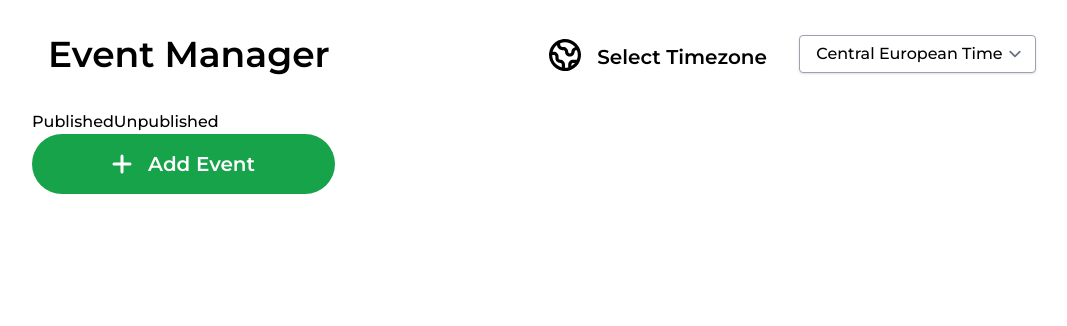
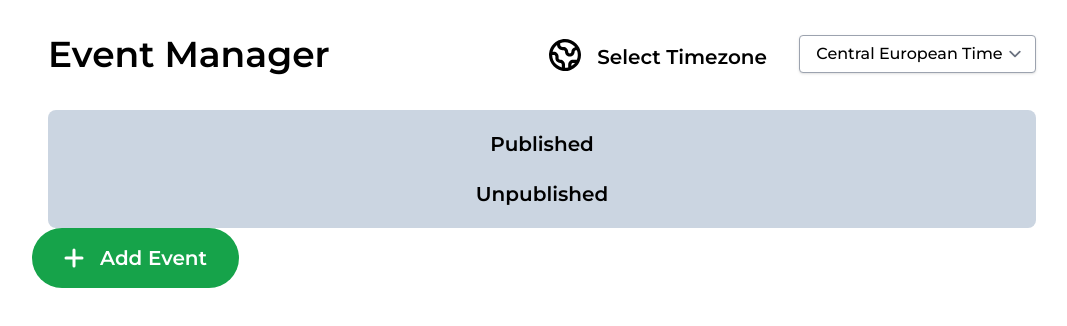
Before and after one commit to TyomaDW/practice, a React (Create React App) app: page / in a window 1280 px wide. Shown: the top 326 px of the page, without its empty margins (98-1165 px from the left). Built offline with nearby package versions, Linux system fonts and the light colour scheme.

Commit message:
Update ButonsRow.js

```diff
--- a/src/Components/ButonsRow.js
+++ b/src/Components/ButonsRow.js
@@ -4,18 +4,26 @@ import add from "./Icons/add.svg";
 export default function ButonsRow() {
   return (
     <div className="container mx-auto">
-      <div className="">
-        <button type="button" className="rounded-full">
-          Published
-        </button>
-        <button type="button" className="rounded-full">
-          Unpublished
-        </button>
+      <div className="px-4">
+        <div className="flex flex-col bg-slate-300 rounded-lg px-4">
+          <button
+            type="button"
+            class="active:text-white active:bg-blue-600 font-semibold rounded-full text-xl py-2 text-center mb-1.5 mt-3"
+          >
+            Published
+          </button>
+          <button
+            type="button"
+            class="active:text-white active:bg-blue-600 font-semibold rounded-full text-xl py-2 text-center mb-3"
+          >
+            Unpublished
+          </button>
+        </div>
       </div>
       <div className="fixed inset-x-9 bottom-0 lg:static">
         <button
           type="button"
-          class="flex items-center z-10 text-white bg-green-600 hover:bg-green-500 focus:outline-none focus:ring-4 focus:ring-green-300 font-semibold rounded-full text-xl px-20 py-4 text-center mb-5"
+          class="flex items-center z-10 text-white bg-green-600 hover:bg-green-500 focus:outline-none focus:ring-4 focus:ring-green-300 font-semibold rounded-full text-xl px-20 lg:px-8 py-4 text-center mb-5"
         >
           <img className="mr-4" src={add} alt="icon" />
           Add Event
```
